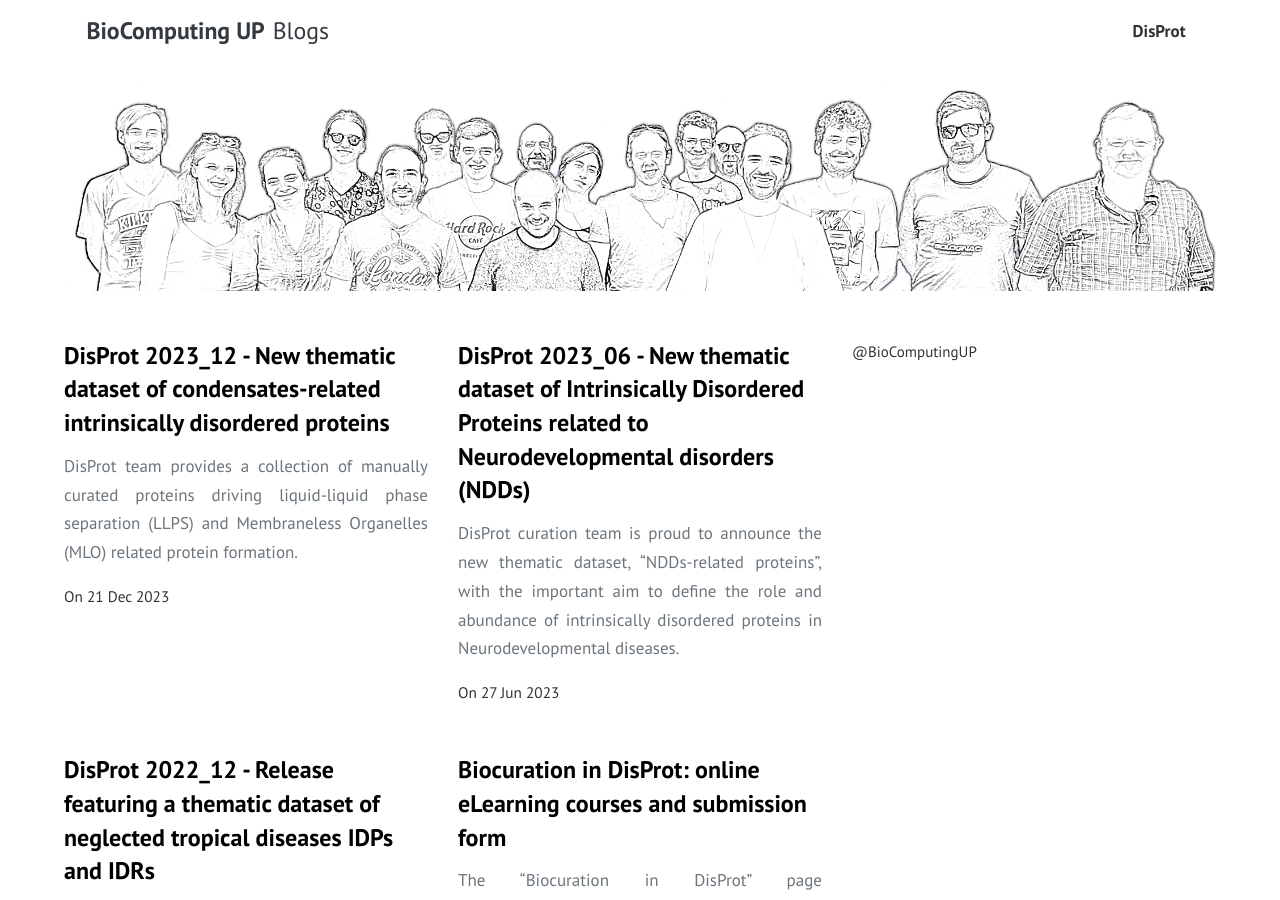
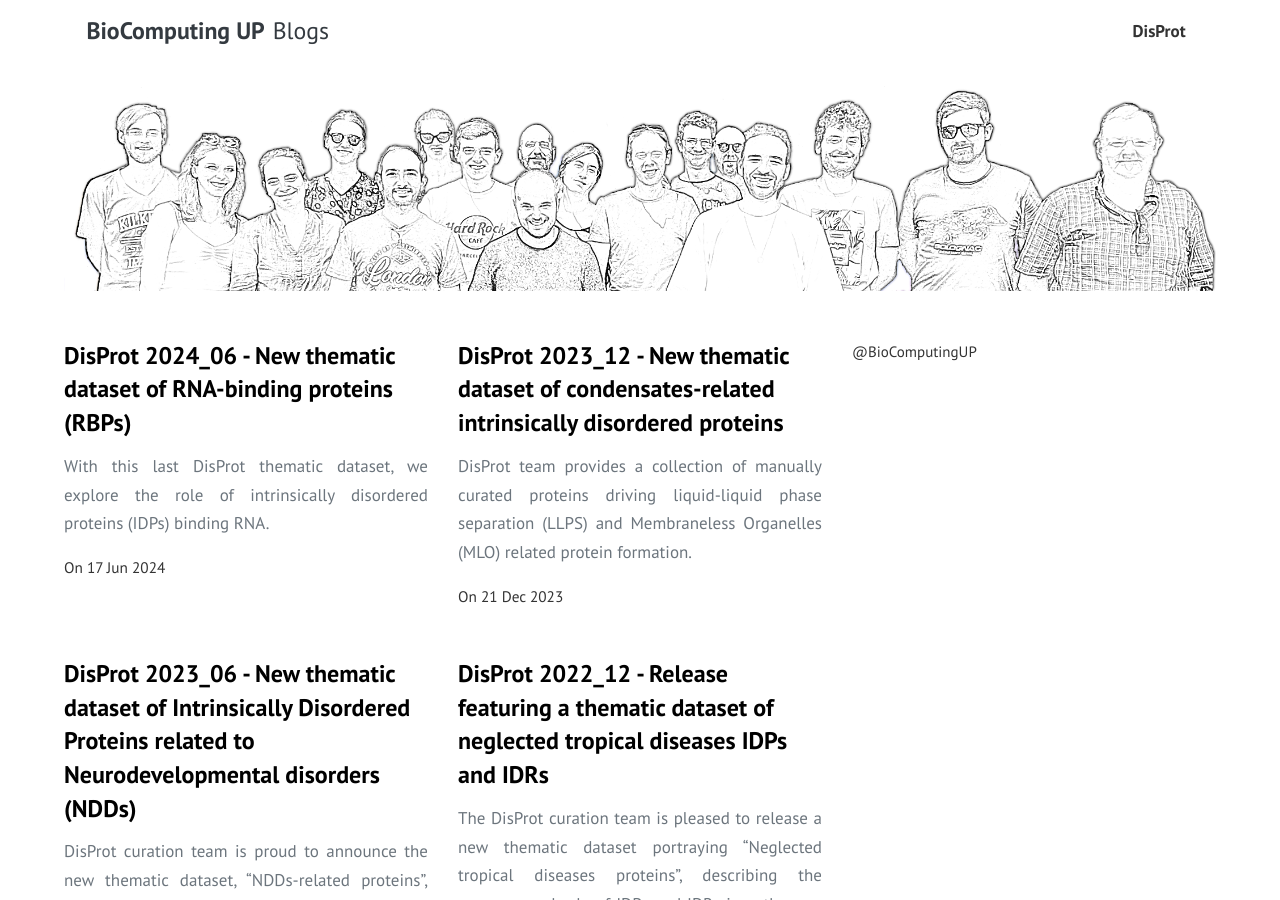
Before and after one commit to BioComputingUP/BioComputingUP.github.io, a Jekyll site: the page built from index.html, in a window 1280 px wide and 900 px high. Built offline with Jekyll 4.4.1, drawn with Linux system fonts in a browser that asks for light colours; the list of posts is cut into pages by our own code; comment, search, counter and statistics services are not loaded.

Commit message:
renamed the article markdown  with relevant updates

```diff
--- a/_posts/2024_06_17-release_2024_06.markdown
+++ b/_posts/2024-06-17-release_2024_06.markdown
@@ -8,16 +8,14 @@ topic: "disprot"
 ---
 
 
-## Section 1
+
+# **New thematic dataset of RNA-binding proteins**
 
 Many proteins regulate the expression of genes by binding to specific regions encoded in the genome. Here we introduce a new thematic dataset: RNA-binding proteins (RBPs).
 
 RBPs are a diverse class of proteins that interact with RNA to form ribonucleoprotein complexes, and regulate numerous aspects of gene expression (e.g. pre-mRNA splicing, translation etc) in several organisms. Many experimental data showed that several proteins are intrinsically disordered or contain disordered regions, which play a central role in regulatory processes.
 
 Our dataset includes more than 190 disordered RBPs in _Homo sapiens_, _viruses_, _bacteria _and other organisms. It is enriched with various pieces of evidence to describe disorder function (IDPO), and molecular and biological function (GO). Our dataset includes various examples of fully disordered RBPs as well as those with functionally important disordered regions.
-
-
-## Section 2
 
 Examples from “RNA-binding proteins” dataset:
 
@@ -28,5 +26,4 @@ Examples from “RNA-binding proteins” dataset:
 
 Thanks to the effort of expert DisProt biocurators, **Maria Victoria Nugnes, Federica Quaglia**, and the _DisProt Consortium_ in particular **Edoardo Salladini, Julian Bergier, Veronika Ács, Emanuela Leonardi, Alma Carolina Sanchez Rocha.** The new dataset features **195 **proteins and more than **1800 **pieces of evidence obtained from over **156 **publications.
 
-
-Notes. RNA-binding proteins thematic dataset icon was Created with [Biorender.com](Biorender.com)
+_Notes. RNA-binding proteins thematic dataset icon was Created with [Biorender.com](http://Biorender.com)
```
